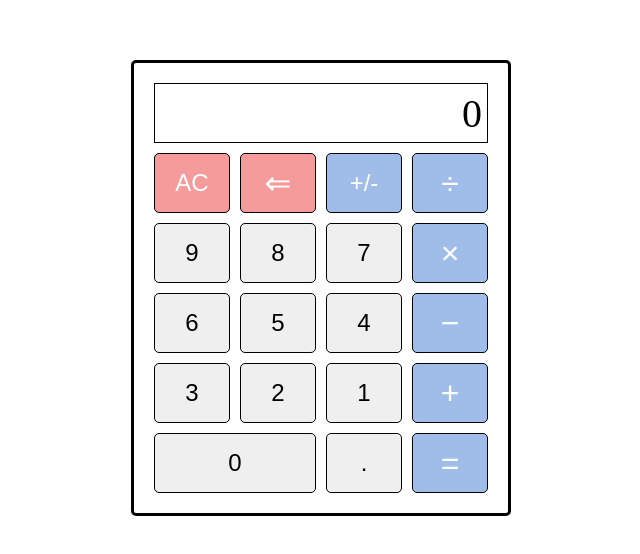
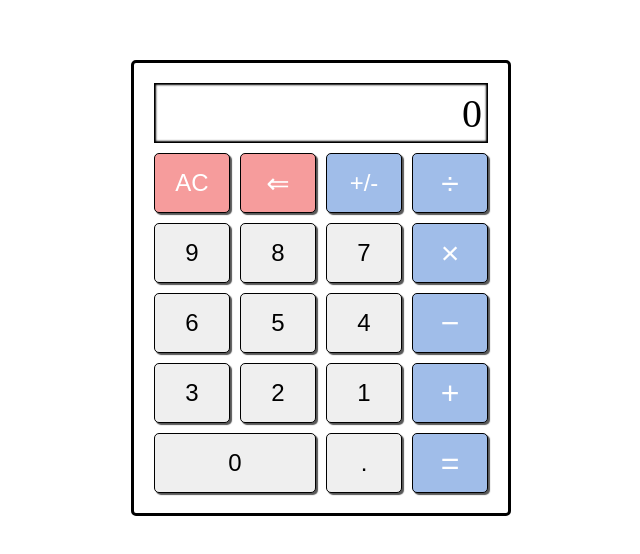
Before and after one commit to nickdavidson/odin-calculator, a plain HTML site: page index.html in a window 1280 px wide. Shown: the part 140-694 px from the top of the page, without its empty margins (319-959 px from the left). Drawn offline with Linux system fonts and the light colour scheme.

Commit message:
Add box-shadow property to buttons and their active states.
Add box-shadow property to output area.

```diff
--- a/css/styles.css
+++ b/css/styles.css
@@ -29,6 +29,7 @@ html {
     padding-right: 5px;
     font-size: 2.5rem;
     margin-bottom: 10px;
+    box-shadow: inset 0 0 2px 1px black;
 }
 
 #calculator-buttons {
@@ -46,15 +47,16 @@ button {
     border: 1px solid black;
     font-size: 1.5rem;
     background-color: #efefef;
+    box-shadow: 2px 2px 1px 0 rgb(88, 88, 88);
 }
 
 button:active {
-    background-color: #bbbbbb;
-    transition: 0.2s;
+    /* transition: 0.2s; */
+    box-shadow: inset 2px 2px 5px 0 rgb(70, 70, 70);
 }
 
 button:hover {
-    border: 2px solid black;
+    /* border: 2px solid black; */
 }
 
 #btn-0 {
@@ -62,14 +64,22 @@ button:hover {
 }
 
 #clear-btn {
-    background-color: rgb(245, 155, 155);
+    background-color: rgb(246, 156, 156);
     color: white;
 }
 
+#clear-btn:active {
+    box-shadow: inset 2px 2px 5px 0px rgb(160, 102, 102);
+}
+
 #backspace-btn {
-    background-color: rgb(245, 155, 155);
+    background-color: rgb(246, 156, 156);
     color: white;
-    font-size: 2rem;
+    font-size: 1.75rem;
+}
+
+#backspace-btn:active {
+    box-shadow: inset 2px 2px 5px 0px rgb(160, 102, 102);
 }
 
 .op-btn {
@@ -78,8 +88,16 @@ button:hover {
     font-size: 2rem;
 }
 
+.op-btn:active {
+    box-shadow: inset 2px 2px 5px 0px rgb(120, 142, 175);
+}
+
 #positivity-btn {
     background-color: rgb(160, 189, 233);
     color: white;
 
 }
+
+#positivity-btn:active {
+    box-shadow: inset 2px 2px 5px 0px rgb(120, 142, 175);
+}
```
